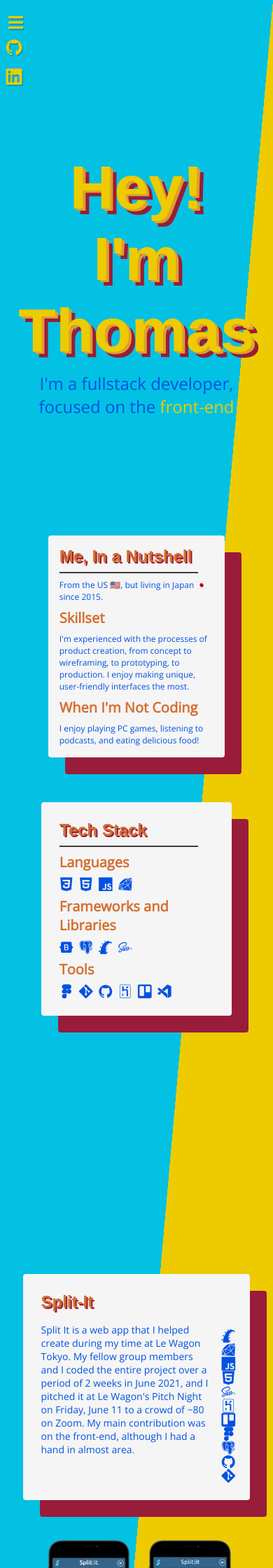
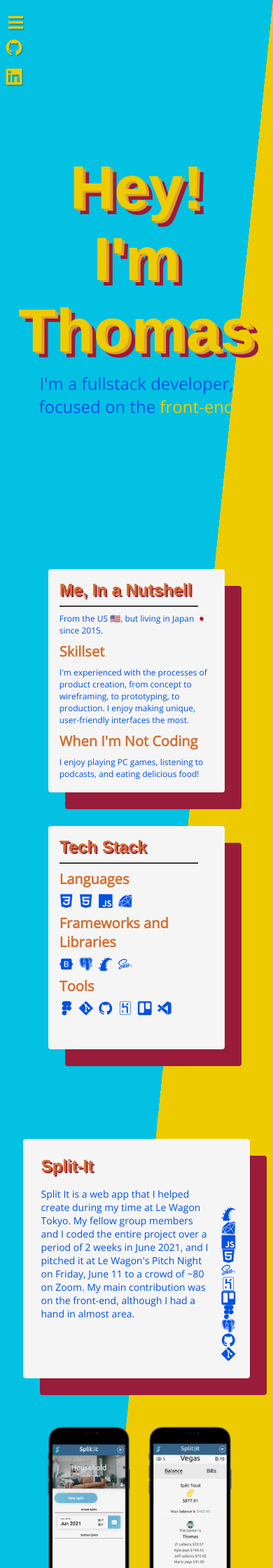
Before and after one commit to typexapex/portfolio-v3, a PHP site: page / in a window 390 px wide. Shown: the top 2240 px of the page at 70% size. Run offline with PHP 8.4, Linux system fonts and the light colour scheme; some libraries are stand-ins or nearby versions; some web fonts are replaced.

Commit message:
container spacing fix

```diff
--- a/css/about-card.css
+++ b/css/about-card.css
@@ -6,7 +6,7 @@
   border-radius: .25rem;
   padding: 1rem;
   box-shadow: var(--bshad);
-  margin-bottom: 2rem;
+  margin-bottom: 3rem;
 }
 
 .about-card h2 {
--- a/css/containers.css
+++ b/css/containers.css
@@ -1,14 +1,13 @@
 .content-wrapper {
   overflow: hidden;
 }
-/*content container*/
+
 .content-container {
   display: flex;
   flex-direction: column;
   align-items: center;
   padding: 3rem;
 }
-/*end content container*/
 
 .greeting-container {
   height: 85vh;
@@ -17,51 +16,28 @@
   flex-direction: column;
   align-items: center;
   justify-content: space-between;
-}
-/*begin small screen*/
-@media screen and (max-width: 37.5rem) {
-  .about-tech-container {
-    display: flex;
-    flex-direction: column;
-    align-items: center;
-    justify-content: center;
-    margin-bottom: 15vh;
-  }
-
-  .project-container {
-    display: flex;
-    flex-direction: column;
-    align-items: center;
-    justify-content: center;
-    margin-top: 30vh;
-  }
-
-  .contact-container {
-    margin-top: 30vh;
-  }
+  margin-bottom: 3rem;
 }
 
-/*begin about-tech-container*/
 .about-tech-container {
-  height: 80vh;
+  height: 85vh;
   width: 100%;
   display: flex;
+  flex-direction: column;
   align-items: center;
-  justify-content: space-between;
+  justify-content: center;
+  margin-bottom: 6rem;
 }
-/*end about-tech-container*/
 
-/*begin project-container*/
 .project-container {
-  height: 80vh;
+  height: 85vh;
   width: 100%;
   display: flex;
+  flex-direction: column;
   align-items: center;
-  justify-content: space-between;
+  justify-content: center;
 }
-/*end project-container*/
 
-/*begin contact-container*/
 .contact-container {
   height: 80vh;
   width: 100%;
--- a/css/tech-card.css
+++ b/css/tech-card.css
@@ -1,13 +1,13 @@
-/*large screens*/
 .tech-card {
-  height: 45vh;
-  width: 40%;
-  border-radius: .25rem; /*4px;*/
+  height: 55vh;
+  width: 75%;
   background: var(--offwhite);
-  padding: 3vh;
+  border-radius: .25rem;
+  padding: 1rem;
   display: flex;
   flex-direction: column;
   box-shadow: var(--bshad);
+  margin-bottom: 2rem;
 }
 
 .tech-card > * {
@@ -16,33 +16,19 @@
 }
 
 .tech-card > * > i {
-  font-size: 2rem;
-  margin-right: .5rem; /*8px;*/
+  font-size: 1.25rem;
+  margin-right: .5rem;
   text-shadow: none;
 }
 
 #tech-line {
   margin-bottom: 0;
 }
-/*end large screens*/
 
-/*small screens*/
-@media screen and (max-width: 37.5em) {
-  .tech-card {
-    width: 75%;
-    margin-top: 2em;
-  }
+.tech-card h2 {
+  font-size: 1.5em;
+}
 
-  .tech-card h2 {
-    font-size: 1.5em;
-  }
-
-  .tech-card h3 {
-    font-size: 1.25em;
-  }
-
-  .tech-card i {
-    font-size: 1.25em;
-  }
+.tech-card h3 {
+  font-size: 1.25em;
 }
-/*end small screens*/
```
